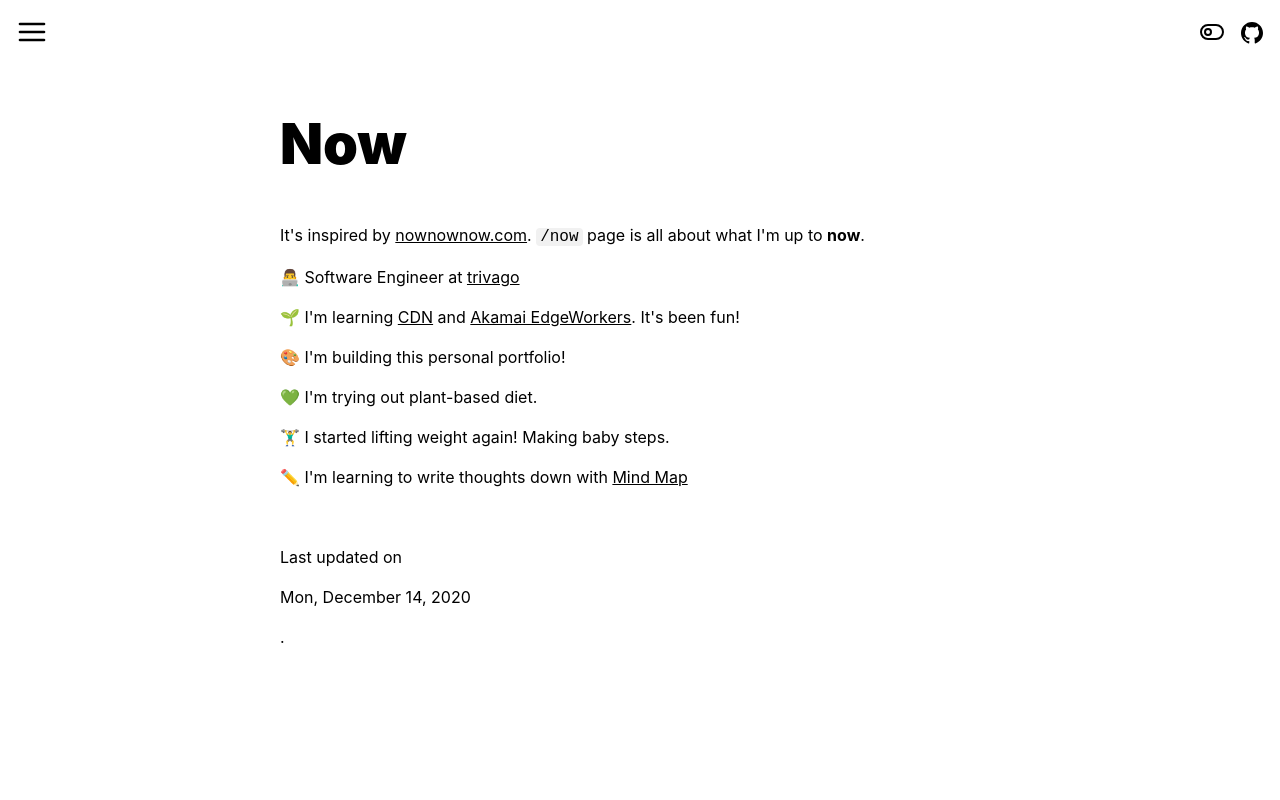
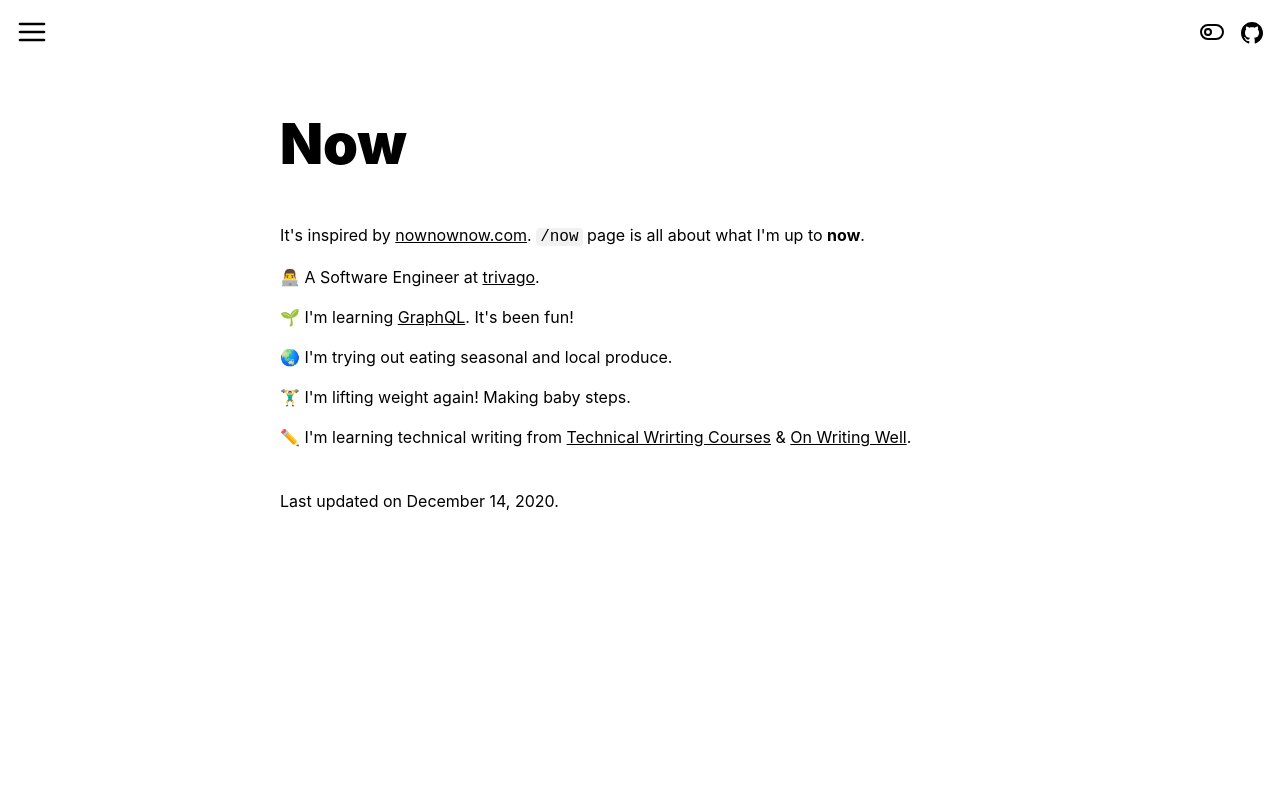
Before and after one commit to DawChihLiou/dawchihliou.github.io, a Next.js app: page /now in a window 1280 px wide. Shown: the top 800 px of the page. Built offline with nearby package versions, Linux system fonts and the light colour scheme.

Commit message:
feat(now): update now

```diff
--- a/pages/now.mdx
+++ b/pages/now.mdx
@@ -16,26 +16,15 @@ export default ({ children }) => (
 
 It's inspired by [nownownow.com](https://nownownow.com/about). `/now` page is all about what I'm up to **now**.
 
-👨‍💻 Software Engineer at [trivago](http://trivago.com/)
+👨‍💻 A Software Engineer at [trivago](http://trivago.com/).
 
-🌱 I'm learning [CDN](https://www.cloudflare.com/learning/cdn/what-is-a-cdn/) and [Akamai EdgeWorkers](https://developer.akamai.com/akamai-edgeworkers-overview). It's been fun!
+🌱 I'm learning [GraphQL](https://graphql.org/). It's been fun!
 
-🎨 I'm building this personal portfolio!
+🌏 I'm trying out eating seasonal and local produce.
 
-💚 I'm trying out plant-based diet.
+🏋️‍♂️ I'm lifting weight again! Making baby steps.
 
-🏋️‍♂️ I started lifting weight again! Making baby steps.
-
-✏️ I'm learning to write thoughts down with [Mind Map](https://www.mindmapping.com/)
+✏️ I'm learning technical writing from [Technical Wrirting Courses](https://developers.google.com/tech-writing) & [On Writing Well](https://www.goodreads.com/book/show/53343.On_Writing_Well).
 
 <br />
-<span>
-  Last updated on{' '}
-  {new Date().toLocaleDateString('en-EN', {
-    weekday: 'short',
-    year: 'numeric',
-    month: 'long',
-    day: 'numeric',
-  })}
-  .
-</span>
+<span>Last updated on December 14, 2020.</span>
```
